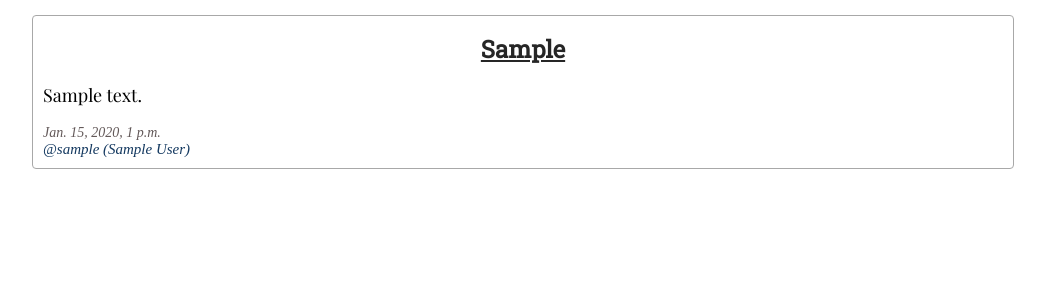
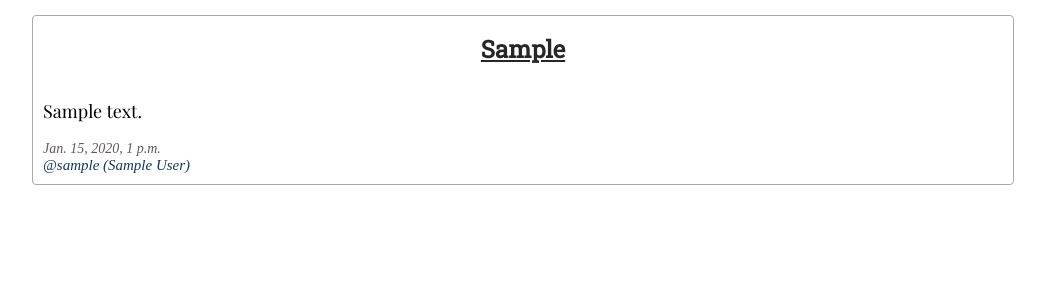
Before and after one commit to ABCDeath/yet-another-blog, a Django app: page /blog/post/1 in a window 1280 px wide. Shown: the top 300 px of the page, without its empty margins (117-1162 px from the left). Run offline with Django 3.2, Linux system fonts and the light colour scheme; tables that the repository leaves empty hold one stand-in row (values such as "Sample post").

Commit message:
Опечатка в шаблонах, span вместо p для содержимого поста.

```diff
--- a/blog/blog_app/templates/blog_app/blog.html
+++ b/blog/blog_app/templates/blog_app/blog.html
@@ -20,8 +20,8 @@
             {% for post in posts %}
                 <div class="post-container">
                     <h1 class="post-caption">{{ post.caption }}</h1>
-                    <div class="'content-container">
-                        <p class="post-content">{{ post.content_text }}</p>
+                    <div class="content-container">
+                        <span class="post-content">{{ post.content_text|linebreaks }}</span>
                     </div>
                     <div class="post-footer">
                         <div class="date-container">{{ post.pub_date }}</div>
--- a/blog/blog_app/templates/blog_app/feed.html
+++ b/blog/blog_app/templates/blog_app/feed.html
@@ -12,8 +12,8 @@
     {% for post in posts_feed %}
         <div class="post-container">
             <h1 class="post-caption">{{ post.caption }}</h1>
-            <div class="'content-container">
-                <p class="post-content">{{ post.content_text }}</p>
+            <div class="content-container">
+                <span class="post-content">{{ post.content_text|linebreaks }}</span>
             </div>
             <div class="post-footer">
                 <div class="date-container">{{ post.pub_date }}</div>
--- a/blog/blog_app/templates/blog_app/post_detail.html
+++ b/blog/blog_app/templates/blog_app/post_detail.html
@@ -11,8 +11,8 @@
 
     <div class="post-container">
         <h1 class="post-caption">{{ post.caption }}</h1>
-        <div class="'content-container">
-            <p class="post-content">{{ post.content_text }}</p>
+        <div class="content-container">
+            <span class="post-content">{{ post.content_text|linebreaks }}</span>
         </div>
         <div class="post-footer">
             <div class="date-container">{{ post.pub_date }}</div>
```
